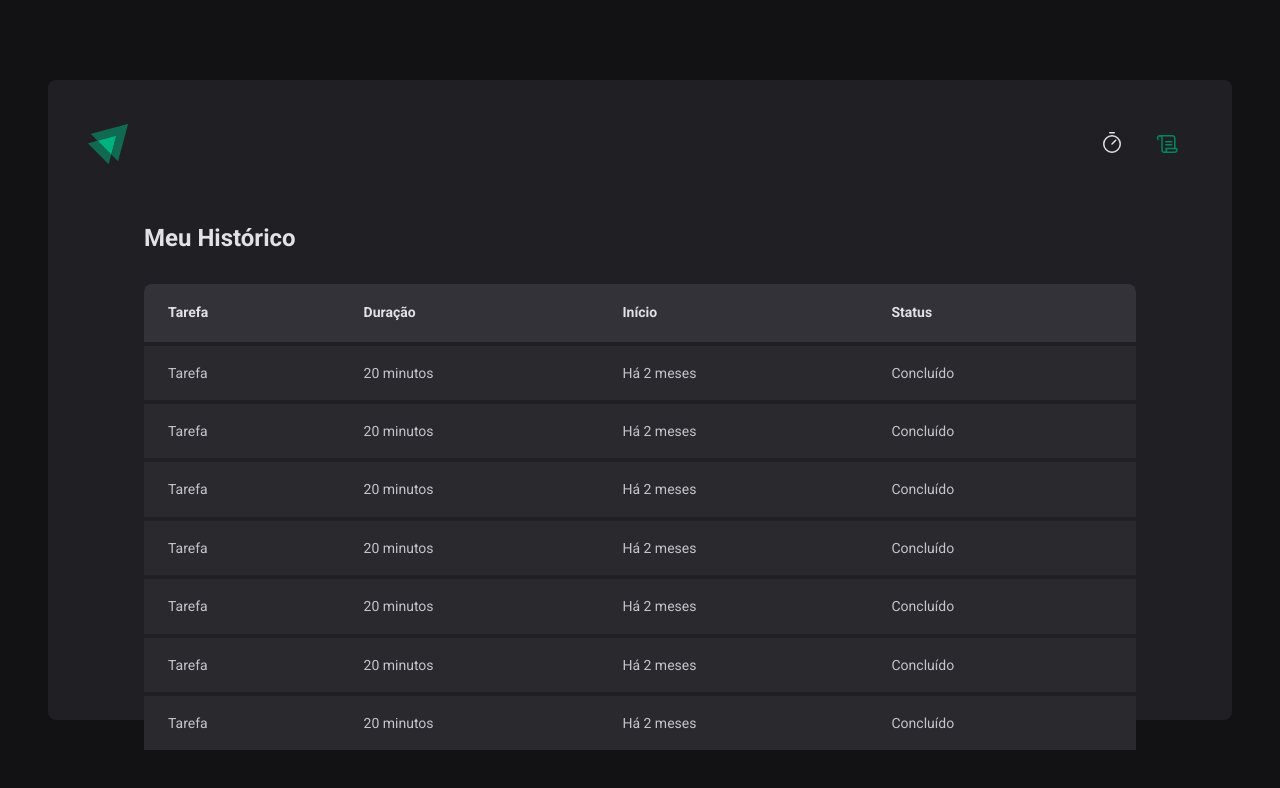
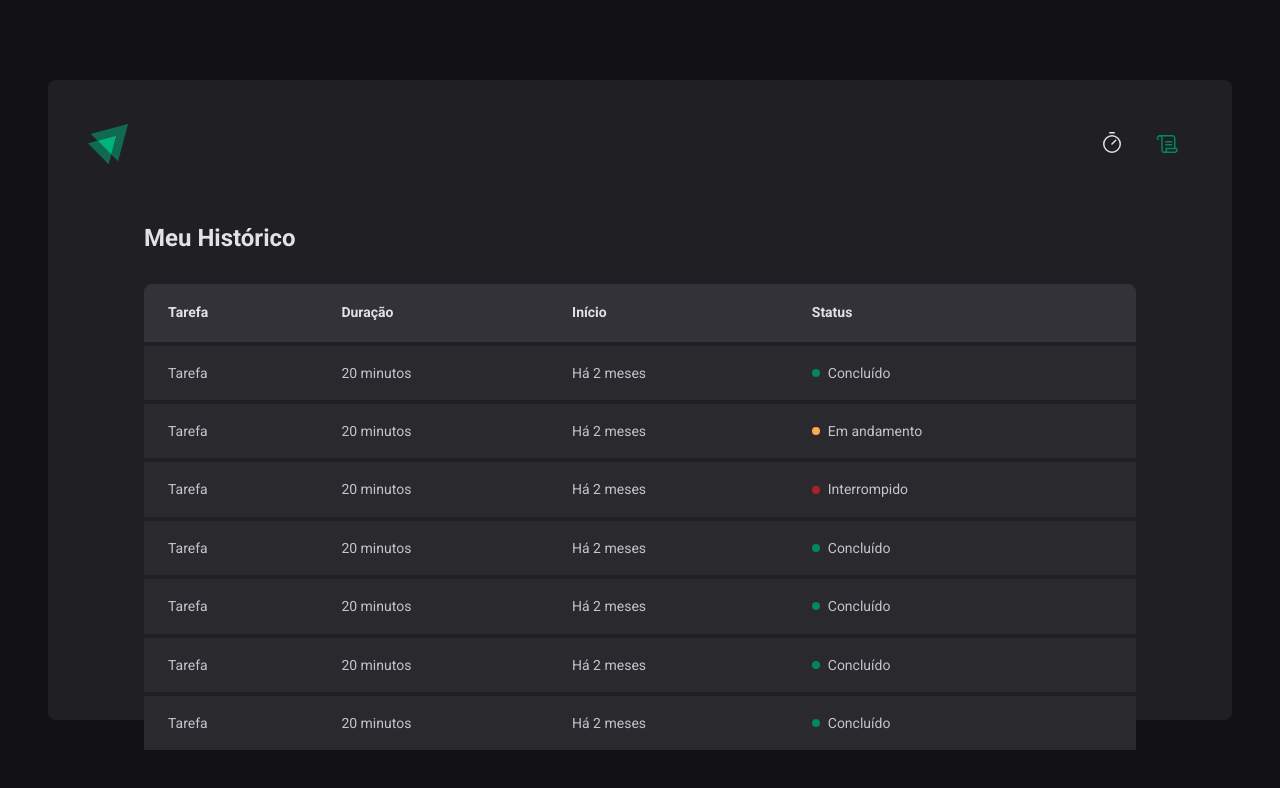
Before and after one commit to ageumenezesDev19/chrono-track, a React (Vite) app: page /history in a window 1280 px wide. Shown: the top 788 px of the page. Built offline with nearby package versions, Linux system fonts and the light colour scheme.

Commit message:
Finish status component style

```diff
--- a/src/pages/History/index.tsx
+++ b/src/pages/History/index.tsx
@@ -1,4 +1,4 @@
-import { HistoryContainer, HistoryList } from './styles'
+import { HistoryContainer, HistoryList, Status } from './styles'
 
 export function History() {
   return (
@@ -20,43 +20,57 @@
               <td>Tarefa</td>
               <td>20 minutos</td>
               <td>Há 2 meses</td>
-              <td>Concluído</td>
+              <td>
+                <Status statusColor="green">Concluído</Status>
+              </td>
             </tr>
             <tr>
               <td>Tarefa</td>
               <td>20 minutos</td>
               <td>Há 2 meses</td>
-              <td>Concluído</td>
+              <td>
+                <Status statusColor="yellow">Em andamento</Status>
+              </td>
             </tr>
             <tr>
               <td>Tarefa</td>
               <td>20 minutos</td>
               <td>Há 2 meses</td>
-              <td>Concluído</td>
+              <td>
+                <Status statusColor="red">Interrompido</Status>
+              </td>
             </tr>
             <tr>
               <td>Tarefa</td>
               <td>20 minutos</td>
               <td>Há 2 meses</td>
-              <td>Concluído</td>
+              <td>
+                <Status statusColor="green">Concluído</Status>
+              </td>
             </tr>
             <tr>
               <td>Tarefa</td>
               <td>20 minutos</td>
               <td>Há 2 meses</td>
-              <td>Concluído</td>
+              <td>
+                <Status statusColor="green">Concluído</Status>
+              </td>
             </tr>
             <tr>
               <td>Tarefa</td>
               <td>20 minutos</td>
               <td>Há 2 meses</td>
-              <td>Concluído</td>
+              <td>
+                <Status statusColor="green">Concluído</Status>
+              </td>
             </tr>
             <tr>
               <td>Tarefa</td>
               <td>20 minutos</td>
               <td>Há 2 meses</td>
-              <td>Concluído</td>
+              <td>
+                <Status statusColor="green">Concluído</Status>
+              </td>
             </tr>
           </tbody>
         </table>
--- a/src/pages/History/styles.ts
+++ b/src/pages/History/styles.ts
@@ -58,3 +58,26 @@
     }
   }
 `
+const STATUS_COLORS = {
+  yellow: 'yellow-500',
+  green: 'green-500',
+  red: 'red-500',
+} as const
+
+interface StatusProps {
+  statusColor: keyof typeof STATUS_COLORS
+}
+
+export const Status = styled.span<StatusProps>`
+  display: flex;
+  align-items: center;
+  gap: 0.5rem;
+
+  &::before {
+    content: '';
+    width: 0.5rem;
+    height: 0.5rem;
+    border-radius: 50%;
+    background: ${(props) => props.theme[STATUS_COLORS[props.statusColor]]};
+  }
+`
```
